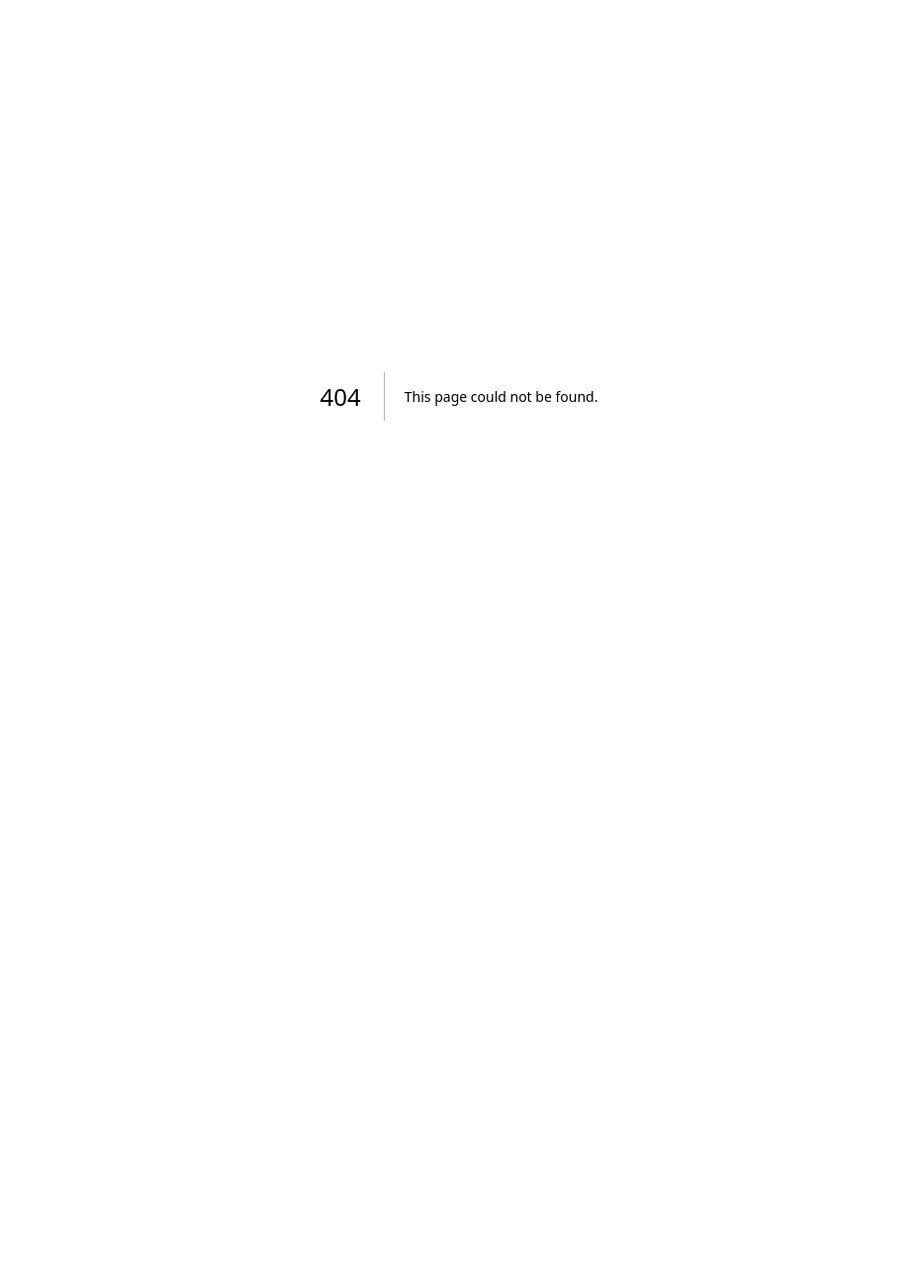
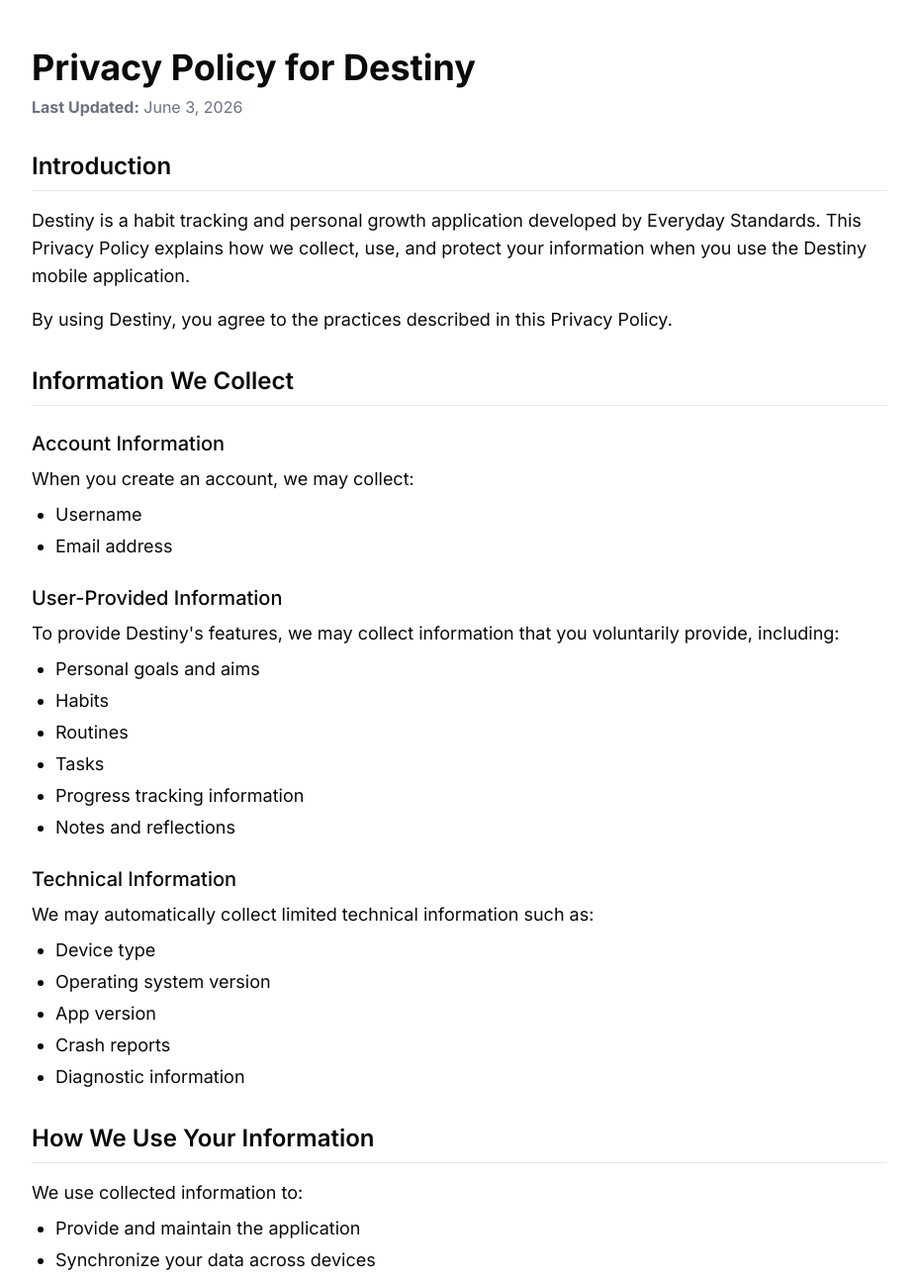
Before and after one commit to agrihome/everydaystandards, a Next.js app: page /everydaystandards/destiny/privacy in a window 1280 px wide. Before the commit this address had no page. Shown: the top 1295 px of the page at 99% size, without its empty margins (176-1103 px from the left). Before the commit the page ends 800 px from the top, so only its background shows below. Built offline with nearby package versions, Linux system fonts and the light colour scheme.

Commit message:
feat: add privacy policy page for Destiny application

```diff
--- /dev/null
+++ b/src/app/destiny/privacy/page.tsx
@@ -0,0 +1,169 @@
+import { Metadata } from 'next'
+
+export const metadata: Metadata = {
+  title: 'Privacy Policy | Destiny',
+  description: 'Privacy Policy for Destiny, a habit tracking and personal growth application.',
+}
+
+export default function DestinyPrivacyPolicy() {
+  return (
+    <div className="container mx-auto px-4 py-12 max-w-4xl">
+      <h1 className="text-4xl font-bold mb-2">Privacy Policy for Destiny</h1>
+      <p className="text-gray-500 mb-8"><strong>Last Updated:</strong> June 3, 2026</p>
+
+      <div className="space-y-8 text-lg">
+        <section>
+          <h2 className="text-2xl font-semibold mb-4 border-b pb-2">Introduction</h2>
+          <p className="mb-4">
+            Destiny is a habit tracking and personal growth application developed by Everyday Standards. This Privacy Policy explains how we collect, use, and protect your information when you use the Destiny mobile application.
+          </p>
+          <p>
+            By using Destiny, you agree to the practices described in this Privacy Policy.
+          </p>
+        </section>
+
+        <section>
+          <h2 className="text-2xl font-semibold mb-4 border-b pb-2">Information We Collect</h2>
+
+          <h3 className="text-xl font-medium mt-6 mb-2">Account Information</h3>
+          <p className="mb-2">When you create an account, we may collect:</p>
+          <ul className="list-disc pl-6 mb-4 space-y-1">
+            <li>Username</li>
+            <li>Email address</li>
+          </ul>
+
+          <h3 className="text-xl font-medium mt-6 mb-2">User-Provided Information</h3>
+          <p className="mb-2">To provide Destiny's features, we may collect information that you voluntarily provide, including:</p>
+          <ul className="list-disc pl-6 mb-4 space-y-1">
+            <li>Personal goals and aims</li>
+            <li>Habits</li>
+            <li>Routines</li>
+            <li>Tasks</li>
+            <li>Progress tracking information</li>
+            <li>Notes and reflections</li>
+          </ul>
+
+          <h3 className="text-xl font-medium mt-6 mb-2">Technical Information</h3>
+          <p className="mb-2">We may automatically collect limited technical information such as:</p>
+          <ul className="list-disc pl-6 mb-4 space-y-1">
+            <li>Device type</li>
+            <li>Operating system version</li>
+            <li>App version</li>
+            <li>Crash reports</li>
+            <li>Diagnostic information</li>
+          </ul>
+        </section>
+
+        <section>
+          <h2 className="text-2xl font-semibold mb-4 border-b pb-2">How We Use Your Information</h2>
+          <p className="mb-2">We use collected information to:</p>
+          <ul className="list-disc pl-6 space-y-1">
+            <li>Provide and maintain the application</li>
+            <li>Synchronize your data across devices</li>
+            <li>Improve app performance and reliability</li>
+            <li>Personalize your experience</li>
+            <li>Develop new features</li>
+            <li>Respond to support requests</li>
+            <li>Protect the security and integrity of the service</li>
+          </ul>
+        </section>
+
+        <section>
+          <h2 className="text-2xl font-semibold mb-4 border-b pb-2">Anonymous and Aggregated Data</h2>
+          <p className="mb-4">
+            We may use anonymized and aggregated information derived from user activity, goals, habits, and app usage patterns to understand how users interact with Destiny and to improve existing features or develop new ones.
+          </p>
+          <p>
+            This information is processed in a way that does not directly identify individual users.
+          </p>
+        </section>
+
+        <section>
+          <h2 className="text-2xl font-semibold mb-4 border-b pb-2">Data Sharing</h2>
+          <p className="mb-4">We do not sell, rent, or trade your personal information.</p>
+          <p className="mb-2">We may share information only with trusted service providers that help us operate the application, such as:</p>
+          <ul className="list-disc pl-6 mb-4 space-y-1">
+            <li>Authentication providers</li>
+            <li>Cloud hosting providers</li>
+            <li>Analytics providers</li>
+            <li>Crash reporting providers</li>
+          </ul>
+          <p>
+            These providers are required to handle information securely and only for the purposes of providing services to Destiny.
+          </p>
+        </section>
+
+        <section>
+          <h2 className="text-2xl font-semibold mb-4 border-b pb-2">Data Storage and Security</h2>
+          <p className="mb-4">
+            User data is stored using secure cloud infrastructure and reasonable technical safeguards are implemented to protect information from unauthorized access, disclosure, alteration, or destruction.
+          </p>
+          <p>
+            However, no method of electronic transmission or storage is completely secure, and we cannot guarantee absolute security.
+          </p>
+        </section>
+
+        <section>
+          <h2 className="text-2xl font-semibold mb-4 border-b pb-2">Data Retention</h2>
+          <p className="mb-4">
+            We retain your information while your account remains active or as necessary to provide the service.
+          </p>
+          <p>
+            If you delete your account or request deletion, we will remove your personal information within a reasonable timeframe unless we are legally required to retain certain information.
+          </p>
+        </section>
+
+        <section>
+          <h2 className="text-2xl font-semibold mb-4 border-b pb-2">Account Deletion</h2>
+          <p className="mb-4">
+            You may request deletion of your account and associated personal data by contacting us at the email address listed below.
+          </p>
+          <p>
+            Upon verification of the request, we will delete your account and associated information within a reasonable timeframe.
+          </p>
+        </section>
+
+        <section>
+          <h2 className="text-2xl font-semibold mb-4 border-b pb-2">Children's Privacy</h2>
+          <p className="mb-4">
+            Destiny is not intended for children under the age of 13. We do not knowingly collect personal information from children under 13.
+          </p>
+          <p>
+            If we become aware that a child under 13 has provided personal information, we will take reasonable steps to remove such information.
+          </p>
+        </section>
+
+        <section>
+          <h2 className="text-2xl font-semibold mb-4 border-b pb-2">Third-Party Services</h2>
+          <p className="mb-4">
+            Destiny may use third-party services that assist in providing the application, including authentication, analytics, cloud storage, crash reporting, and related infrastructure services.
+          </p>
+          <p>
+            These third-party services may process information according to their own privacy policies.
+          </p>
+        </section>
+
+        <section>
+          <h2 className="text-2xl font-semibold mb-4 border-b pb-2">Changes to This Privacy Policy</h2>
+          <p className="mb-4">
+            We may update this Privacy Policy from time to time. Any changes will be reflected by updating the &quot;Last Updated&quot; date above.
+          </p>
+          <p>
+            Continued use of Destiny after any modifications constitutes acceptance of the updated Privacy Policy.
+          </p>
+        </section>
+
+        <section>
+          <h2 className="text-2xl font-semibold mb-4 border-b pb-2">Contact Us</h2>
+          <p className="mb-4">
+            If you have questions, concerns, requests regarding your personal information, or would like to request account deletion, please contact:
+          </p>
+          <p className="font-semibold">Everyday Standards</p>
+          <p>
+            Email: <a href="mailto:rmadhithan20012002@gmail.com" className="text-blue-600 hover:underline">rmadhithan20012002@gmail.com</a>
+          </p>
+        </section>
+      </div>
+    </div>
+  )
+}
```
